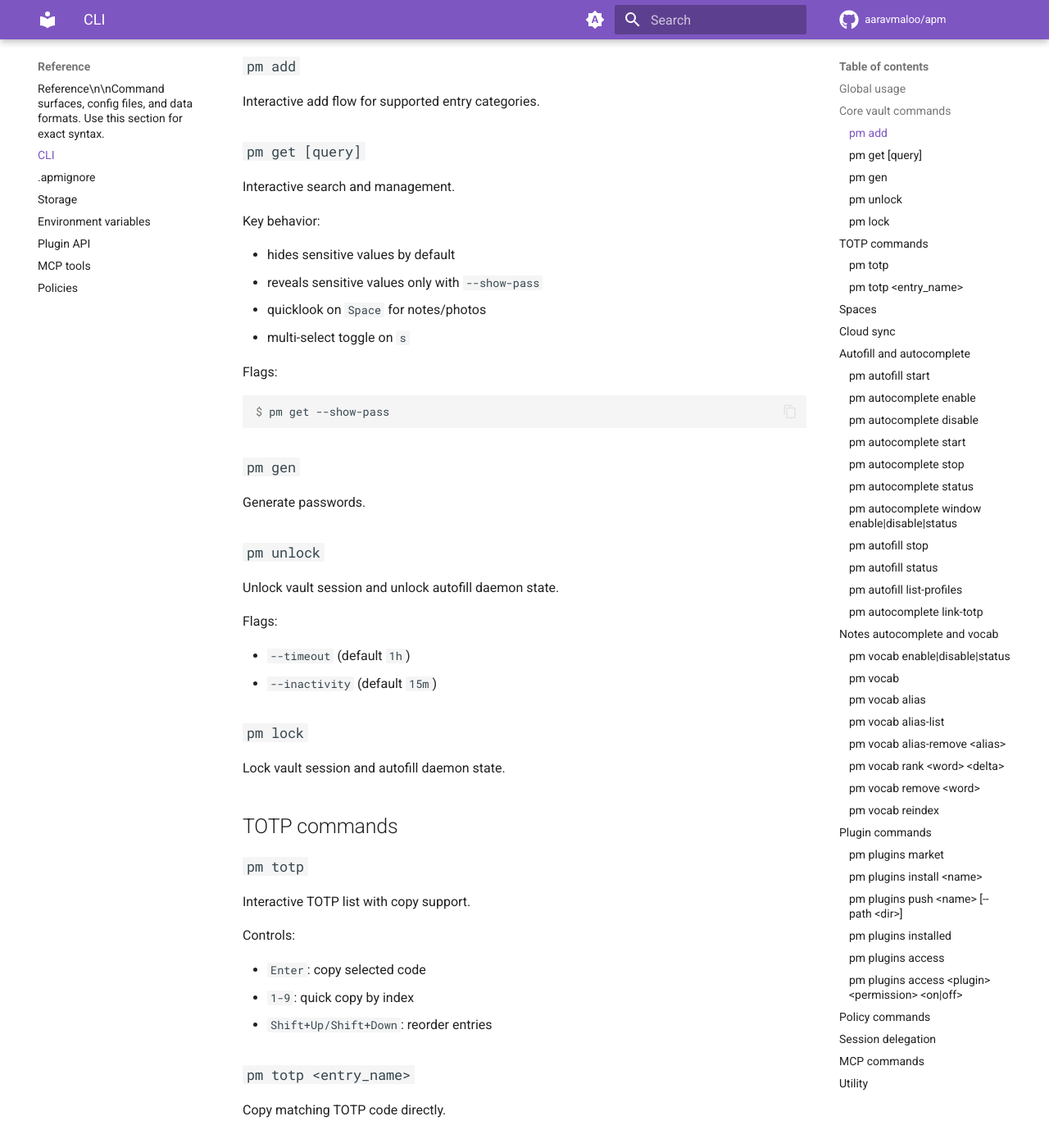
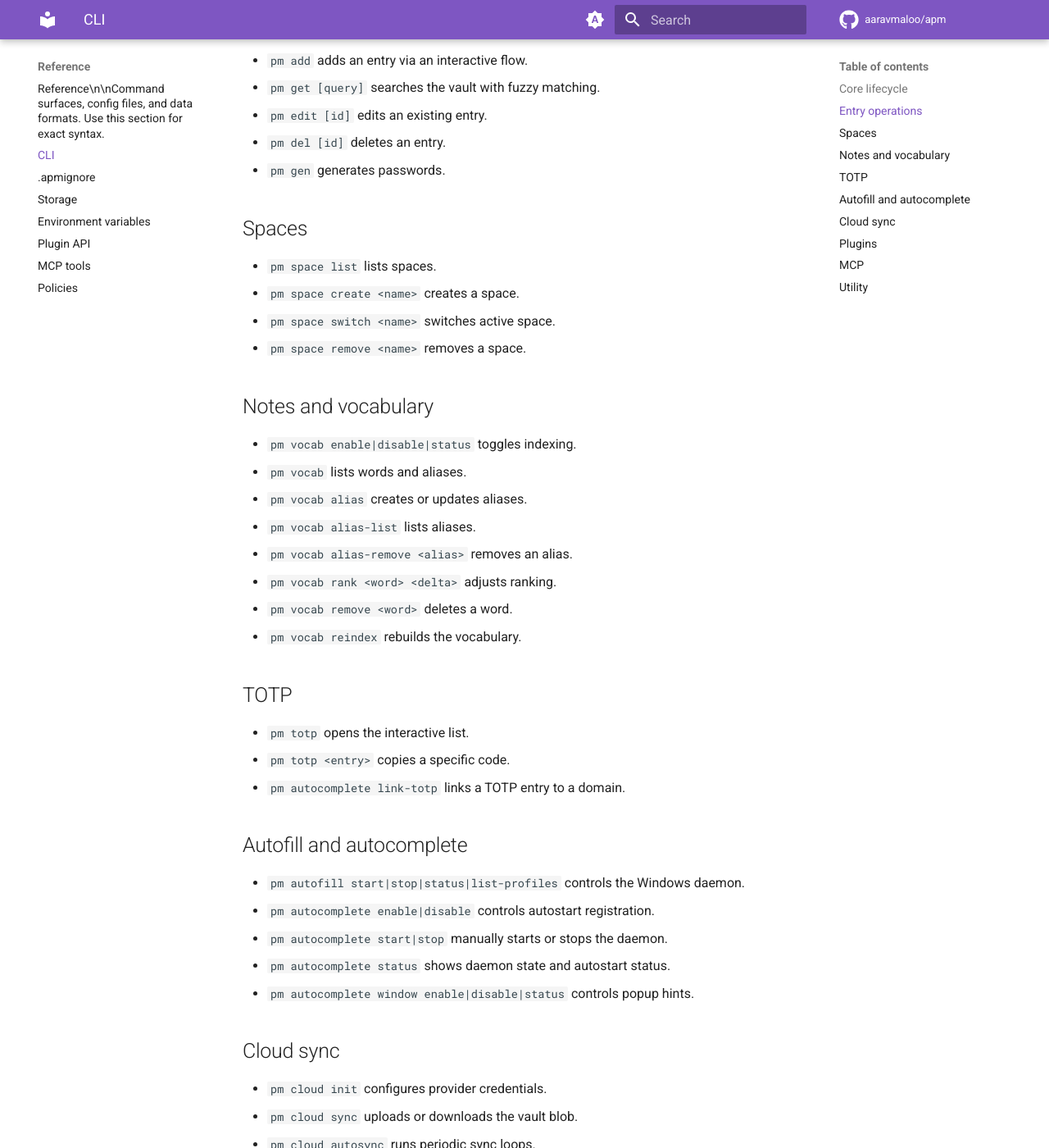
Before and after one commit to aaravmaloo/apm, an MkDocs documentation site: the page built from docs/reference/cli.md, in a window 1280 px wide and 1400 px high, scrolled down 493 px. Shown: the whole window at 82% size. Built offline with MkDocs 1.6.1 and Material for MkDocs 9.7.7, drawn with Linux system fonts in a browser that asks for light colours; comment, search, counter and statistics services are not loaded; some of the changed text lies outside the part shown.

Commit message:
docs: update docs/reference/cli.md

````diff
--- a/docs/reference/cli.md
+++ b/docs/reference/cli.md
@@ -1,220 +1,78 @@
-# CLI reference
+# CLI Reference
 
-This page documents primary APM commands for the current CLI behavior.
+This reference lists the primary `pm` commands and explains what they do. For flags, run `pm <command> --help`.
 
-## Global usage
+## Core lifecycle
 
-```console
-$ pm [command] [flags]
-```
+- `pm init` initializes a new vault.
+- `pm unlock` starts a session and unlocks daemon state.
+- `pm lock` ends a session and wipes decrypted data.
 
-Global flag:
+## Entry operations
 
-- `--vault, -v <path>`: override vault file path
-
-## Core vault commands
-
-### `pm add`
-
-Interactive add flow for supported entry categories.
-
-### `pm get [query]`
-
-Interactive search and management.
-
-Key behavior:
-
-- hides sensitive values by default
-- reveals sensitive values only with `--show-pass`
-- quicklook on `Space` for notes/photos
-- multi-select toggle on `s`
-
-Flags:
-
-```console
-$ pm get --show-pass
-```
-
-### `pm gen`
-
-Generate passwords.
-
-### `pm unlock`
-
-Unlock vault session and unlock autofill daemon state.
-
-Flags:
-
-- `--timeout` (default `1h`)
-- `--inactivity` (default `15m`)
-
-### `pm lock`
-
-Lock vault session and autofill daemon state.
-
-## TOTP commands
-
-### `pm totp`
-
-Interactive TOTP list with copy support.
-
-Controls:
-
-- `Enter`: copy selected code
-- `1-9`: quick copy by index
-- `Shift+Up/Shift+Down`: reorder entries
-
-### `pm totp <entry_name>`
-
-Copy matching TOTP code directly.
+- `pm add` adds an entry via an interactive flow.
+- `pm get [query]` searches the vault with fuzzy matching.
+- `pm edit [id]` edits an existing entry.
+- `pm del [id]` deletes an entry.
+- `pm gen` generates passwords.
 
 ## Spaces
 
-- `pm space list`
-- `pm space create <name>`
-- `pm space switch <name>`
-- `pm space remove <name>`
+- `pm space list` lists spaces.
+- `pm space create <name>` creates a space.
+- `pm space switch <name>` switches active space.
+- `pm space remove <name>` removes a space.
+
+## Notes and vocabulary
+
+- `pm vocab enable|disable|status` toggles indexing.
+- `pm vocab` lists words and aliases.
+- `pm vocab alias` creates or updates aliases.
+- `pm vocab alias-list` lists aliases.
+- `pm vocab alias-remove <alias>` removes an alias.
+- `pm vocab rank <word> <delta>` adjusts ranking.
+- `pm vocab remove <word>` deletes a word.
+- `pm vocab reindex` rebuilds the vocabulary.
+## TOTP
+
+- `pm totp` opens the interactive list.
+- `pm totp <entry>` copies a specific code.
+- `pm autocomplete link-totp` links a TOTP entry to a domain.
+
+## Autofill and autocomplete
+
+- `pm autofill start|stop|status|list-profiles` controls the Windows daemon.
+- `pm autocomplete enable|disable` controls autostart registration.
+- `pm autocomplete start|stop` manually starts or stops the daemon.
+- `pm autocomplete status` shows daemon state and autostart status.
+- `pm autocomplete window enable|disable|status` controls popup hints.
 
 ## Cloud sync
 
-- `pm cloud init`
-- `pm cloud sync`
-- `pm cloud autosync`
-- `pm cloud get`
-- `pm cloud reset`
+- `pm cloud init` configures provider credentials.
+- `pm cloud sync` uploads or downloads the vault blob.
+- `pm cloud autosync` runs periodic sync loops.
+- `pm cloud get` downloads remote vault blob.
+- `pm cloud reset` clears sync configuration.
 
-Cloud upload payloads are filtered by `.apmignore` if present.
+## Plugins
 
-## Autofill and autocomplete
+- `pm plugins market` lists marketplace plugins.
+- `pm plugins install <name>` installs a plugin.
+- `pm plugins installed` lists local plugins.
+- `pm plugins push <name>` publishes a plugin.
+- `pm plugins access` shows permission overrides.
+- `pm plugins access <plugin> <permission> on|off` toggles a permission.
 
-### `pm autofill start`
+## MCP
 
-Start Windows/system autofill daemon.
-
-### `pm autocomplete enable`
-
-Register autocomplete daemon autostart on Windows and start it immediately.
-
-### `pm autocomplete disable`
-
-Disable autocomplete daemon autostart and stop the daemon.
-
-### `pm autocomplete start`
-
-Start the autocomplete daemon manually.
-
-### `pm autocomplete stop`
-
-Stop the autocomplete daemon manually.
-
-### `pm autocomplete status`
-
-Show autocomplete daemon status and autostart state.
-
-### `pm autocomplete window enable|disable|status`
-
-Enable/disable the Windows popup hints for autocomplete availability.
-
-### `pm autofill stop`
-
-Stop daemon.
-
-### `pm autofill status`
-
-Show daemon status.
-
-### `pm autofill list-profiles`
-
-List profiles known by daemon.
-
-### `pm autocomplete link-totp`
-
-Link domain to existing TOTP entry id for intelligent OTP autofill.
-
-## Notes autocomplete and vocab
-
-### `pm vocab enable|disable|status`
-
-Enable/disable notes autocomplete indexing and show status.
-
-### `pm vocab`
-
-Show vocabulary words and alias state.
-
-### `pm vocab alias`
-
-Create/update an alias.
-
-### `pm vocab alias-list`
-
-List aliases.
-
-### `pm vocab alias-remove <alias>`
-
-Remove alias.
-
-### `pm vocab rank <word> <delta>`
-
-Adjust rank manually.
-
-### `pm vocab remove <word>`
-
-Delete vocab word.
-
-### `pm vocab reindex`
-
-Rebuild vocabulary index from notes.
-
-## Plugin commands
-
-APM plugins use legacy `plugin.json` manifests.
-
-### `pm plugins market`
-
-List marketplace plugins.
-
-### `pm plugins install <name>`
-
-Install plugin from marketplace.
-
-### `pm plugins push <name> [--path <dir>]`
-
-Publish local `plugin.json` plugin directory to marketplace.
-
-### `pm plugins installed`
-
-List locally loaded plugins.
-
-### `pm plugins access`
-
-Show plugin permissions and ON/OFF states.
-
-### `pm plugins access <plugin> <permission> <on|off>`
-
-Toggle one permission override.
-
-## Policy commands
-
-- `pm policy load <file>`
-- `pm policy show`
-- `pm policy clear`
-
-## Session delegation
-
-- `pm session issue`
-- `pm session list`
-- `pm session revoke <id>`
-
-## MCP commands
-
-- `pm mcp token`
-- `pm mcp serve`
-- `pm mcp config`
+- `pm mcp token` generates a token.
+- `pm mcp serve` starts the server.
+- `pm mcp config` outputs config hints.
 
 ## Utility
 
-- `pm info`
-- `pm health`
-- `pm trust`
-- `pm update`
-- `pm setup`
+- `pm info` shows version and environment.
+- `pm health` runs health checks.
+- `pm trust` shows trust/risk scoring.
+- `pm update` updates the binary.
````
